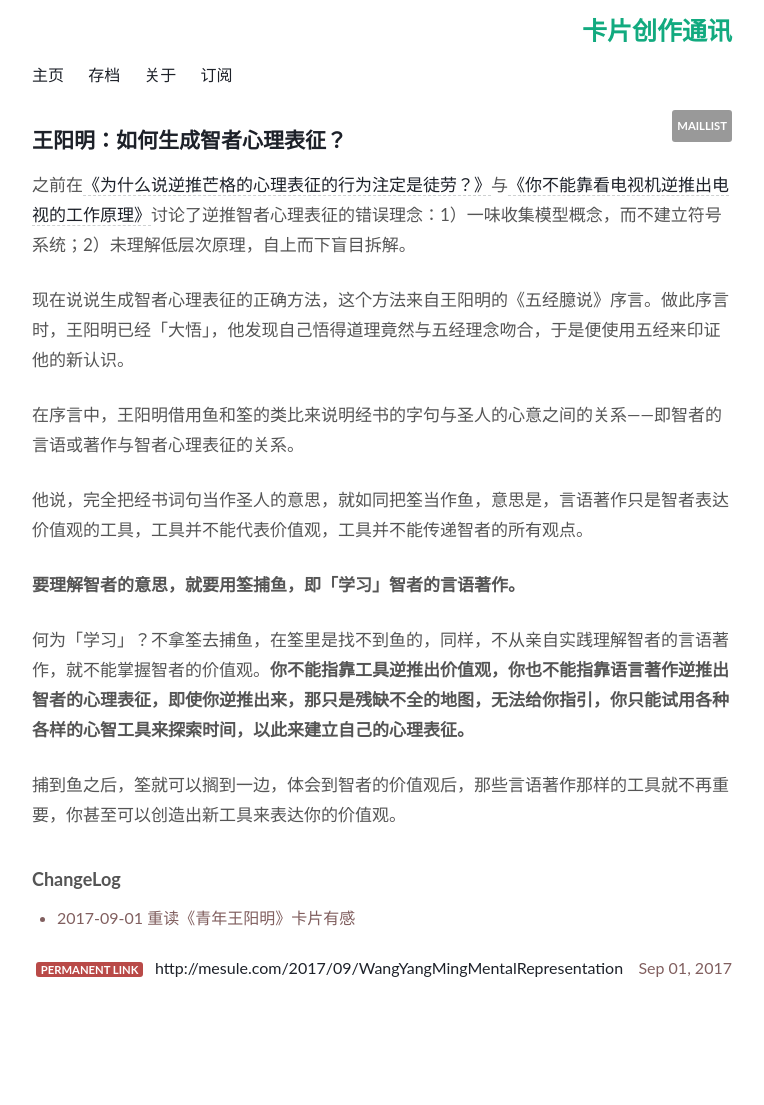
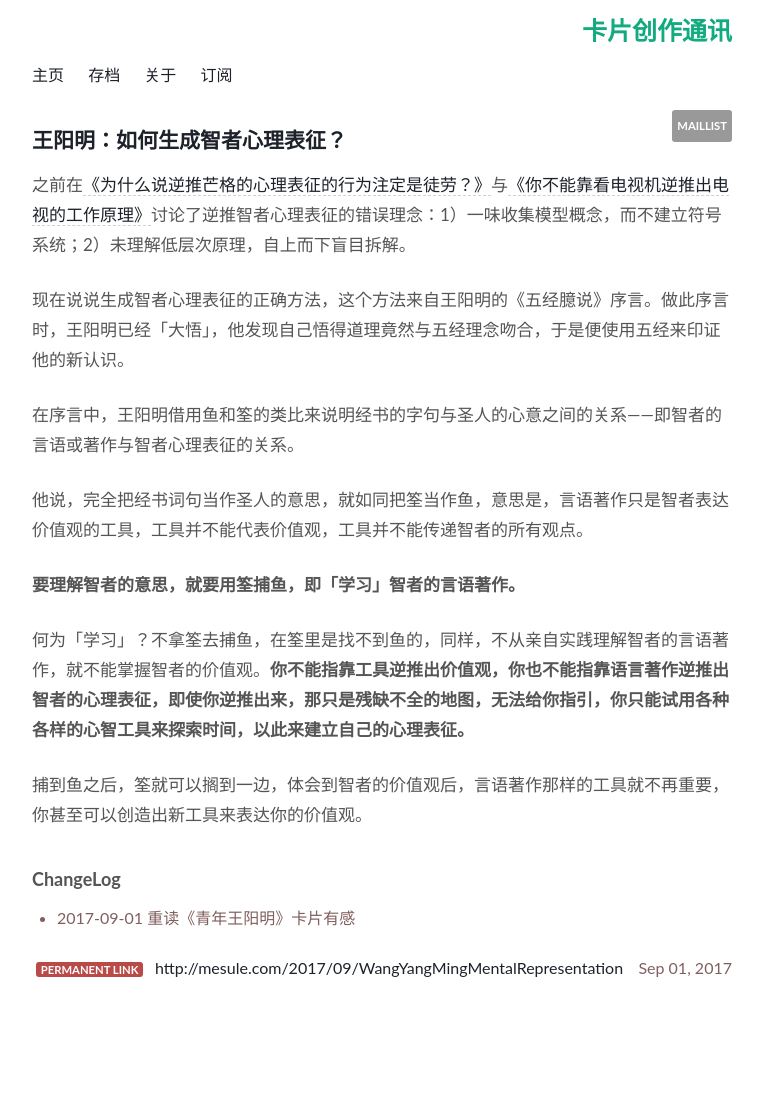
Before and after one commit to cnfeat/mesule.com, a Jekyll site: the page built from _posts/2017-09-01-WangYangMingMentalRepresentation.md, in a window 1280 px wide. Shown: the whole page, without its empty margins (258-1022 px from the left). Built offline with Jekyll 4.4.1, drawn with Linux system fonts in a browser that asks for light colours; comment, search, counter and statistics services are not loaded.

Commit message:
mpdify tittle

```diff
--- a/_posts/2017-09-01-WangYangMingMentalRepresentation.md
+++ b/_posts/2017-09-01-WangYangMingMentalRepresentation.md
@@ -20,7 +20,7 @@ published: true
 
 何为「学习」？不拿筌去捕鱼，在筌里是找不到鱼的，同样，不从亲自实践理解智者的言语著作，就不能掌握智者的价值观。**你不能指靠工具逆推出价值观，你也不能指靠语言著作逆推出智者的心理表征，即使你逆推出来，那只是残缺不全的地图，无法给你指引，你只能试用各种各样的心智工具来探索时间，以此来建立自己的心理表征。**
 
-捕到鱼之后，筌就可以搁到一边，体会到智者的价值观后，那些言语著作那样的工具就不再重要，你甚至可以创造出新工具来表达你的价值观。
+捕到鱼之后，筌就可以搁到一边，体会到智者的价值观后，言语著作那样的工具就不再重要，你甚至可以创造出新工具来表达你的价值观。
 
 
 ### ChangeLog
```
Also changed, not shown: _posts/2017-09-03-ReadingValueRationality.md (+1 -2 lines).
